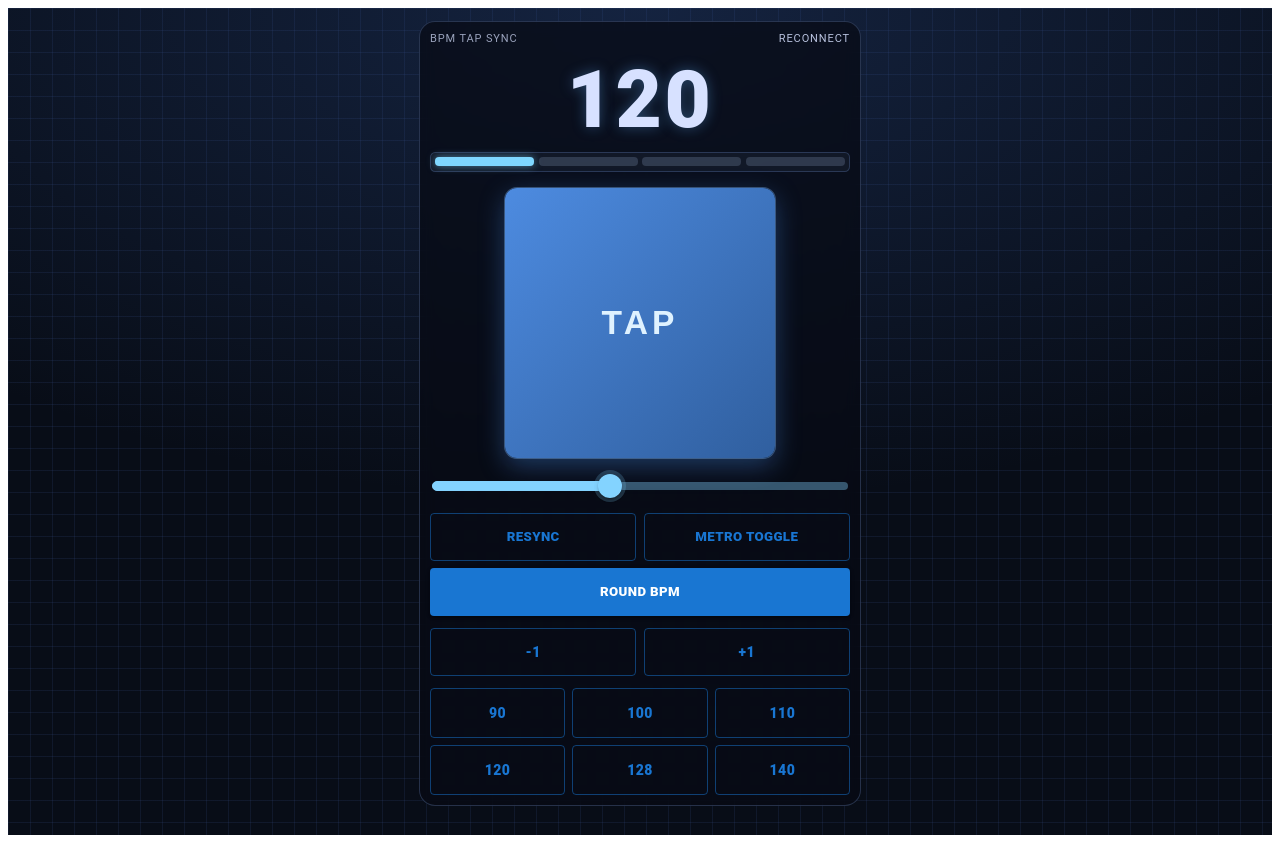
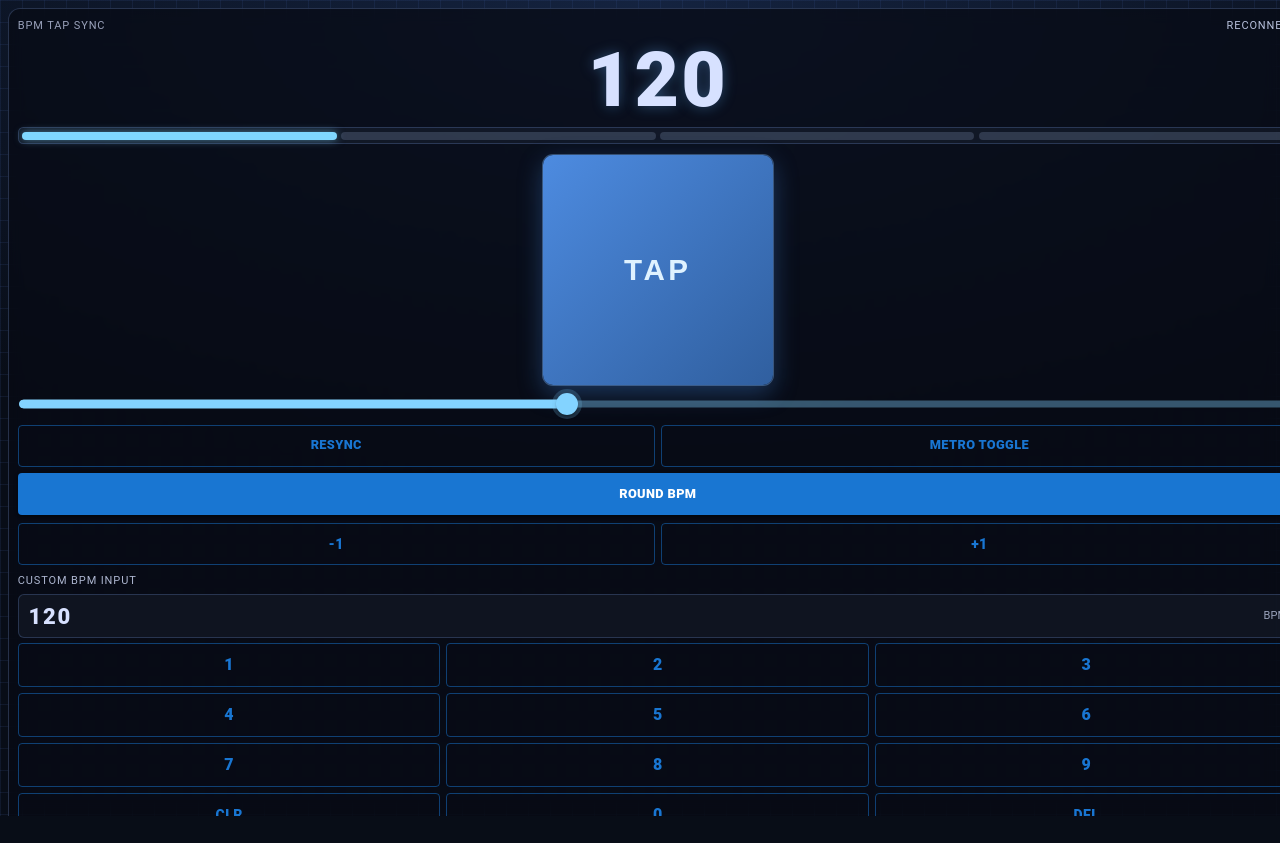
Before and after one commit to Kortesaas/bpm-tap-sync, a React (Vite) app in the folder frontend/: page / in a window 1280 px wide. After the commit the page ends 800 px from the top, so only its background shows below. Built offline with nearby package versions, Linux system fonts and the light colour scheme; no server answers.

Commit message:
Add numpad

```diff
--- a/frontend/index.html
+++ b/frontend/index.html
@@ -2,7 +2,7 @@
 <html lang="en">
   <head>
     <meta charset="UTF-8" />
-    <meta name="viewport" content="width=device-width, initial-scale=1.0" />
+    <meta name="viewport" content="width=device-width, initial-scale=1.0, viewport-fit=cover" />
     <title>bpm-tap-sync</title>
   </head>
   <body>
--- a/frontend/src/App.tsx
+++ b/frontend/src/App.tsx
@@ -1,5 +1,5 @@
-import React, { useEffect, useMemo, useRef, useState } from "react";
-import { Box, Button, Slider, Stack, Typography } from "@mui/material";
+import React, { useEffect, useRef, useState } from "react";
+import { Box, Button, GlobalStyles, Slider, Stack, Typography } from "@mui/material";
 
 type StateMsg = {
   type: "state";
@@ -22,7 +22,6 @@ type ControlMsg =
   | { type: "tap" }
   | { type: "set_bpm"; bpm: number }
   | { type: "nudge"; delta: number }
-  | { type: "preset"; bpm: number }
   | { type: "resync" }
   | { type: "toggle_metronome" }
   | { type: "toggle_bpm_rounding" };
@@ -44,10 +43,11 @@ export default function App() {
   });
   const [connected, setConnected] = useState(false);
   const [tapPressed, setTapPressed] = useState(false);
+  const [bpmEntry, setBpmEntry] = useState("120");
 
   const wsRef = useRef<WebSocket | null>(null);
   const tapReleaseTimerRef = useRef<number | null>(null);
-  const presets = useMemo(() => [90, 100, 110, 120, 128, 140], []);
+  const entryDirtyRef = useRef(false);
 
   useEffect(() => {
     let closedByApp = false;
@@ -68,6 +68,9 @@ export default function App() {
 
         if (msg.type === "state") {
           setState(msg);
+          if (!entryDirtyRef.current) {
+            setBpmEntry(String(Math.round(msg.bpm)));
+          }
         }
       };
 
@@ -98,6 +101,14 @@ export default function App() {
     ws.send(JSON.stringify(obj));
   };
 
+  const releaseTapVisual = () => {
+    if (tapReleaseTimerRef.current !== null) {
+      window.clearTimeout(tapReleaseTimerRef.current);
+      tapReleaseTimerRef.current = null;
+    }
+    setTapPressed(false);
+  };
+
   const handleTapDown = () => {
     setTapPressed(true);
     send({ type: "tap" });
@@ -107,7 +118,35 @@ export default function App() {
     tapReleaseTimerRef.current = window.setTimeout(() => {
       setTapPressed(false);
       tapReleaseTimerRef.current = null;
-    }, 90);
+    }, 60);
+  };
+
+  const setEntryFromDigits = (nextRaw: string) => {
+    const stripped = nextRaw.replace(/^0+(?=\d)/, "");
+    setBpmEntry(stripped.slice(0, 3));
+  };
+
+  const appendDigit = (digit: string) => {
+    const base = entryDirtyRef.current ? bpmEntry : "";
+    setEntryFromDigits(`${base}${digit}`);
+    entryDirtyRef.current = true;
+  };
+
+  const clearEntry = () => {
+    setBpmEntry("");
+    entryDirtyRef.current = true;
+  };
+
+  const backspaceEntry = () => {
+    setBpmEntry((prev) => prev.slice(0, -1));
+    entryDirtyRef.current = true;
+  };
+
+  const applyEntry = () => {
+    const parsed = Number.parseInt(bpmEntry, 10);
+    if (Number.isNaN(parsed)) return;
+    send({ type: "set_bpm", bpm: parsed });
+    entryDirtyRef.current = false;
   };
 
   const nudgeButtons = state.round_whole_bpm
@@ -123,12 +162,33 @@ export default function App() {
       ];
 
   return (
+    <>
+      <GlobalStyles
+        styles={{
+          "html, body, #root": {
+            width: "100%",
+            height: "100%",
+            margin: 0,
+            padding: 0,
+            overflow: "hidden"
+          },
+          body: {
+            backgroundColor: "#080d17"
+          }
+        }}
+      />
+
       <Box
         sx={{
-        minHeight: "100dvh",
-        px: 1.6,
-        pt: 1.6,
-        pb: "calc(env(safe-area-inset-bottom) + 14px)",
+          position: "fixed",
+          inset: 0,
+          width: "100vw",
+          height: "100dvh",
+          overflow: "hidden",
+          px: "max(8px, env(safe-area-inset-left))",
+          pt: "max(8px, env(safe-area-inset-top))",
+          pb: "max(8px, env(safe-area-inset-bottom))",
+          pr: "max(8px, env(safe-area-inset-right))",
           color: "#d7e1ff",
           fontFamily: "'IBM Plex Mono', 'JetBrains Mono', 'Consolas', monospace",
           backgroundColor: "#080d17",
@@ -138,13 +198,12 @@ export default function App() {
         }}
       >
         <Stack
-        spacing={1.5}
+          spacing={1}
           sx={{
+            height: "100%",
             width: "100%",
-          maxWidth: 420,
-          mx: "auto",
-          p: 1.2,
-          borderRadius: 4,
+            p: 1.1,
+            borderRadius: 3,
             border: "1px solid rgba(120,150,210,0.28)",
             background: "rgba(7,11,20,0.72)",
             backdropFilter: "blur(8px)"
@@ -164,7 +223,7 @@ export default function App() {
             sx={{
               textAlign: "center",
               fontWeight: 900,
-            fontSize: "clamp(3.1rem, 15vw, 5rem)",
+              fontSize: "clamp(2.8rem, 14vw, 4.8rem)",
               lineHeight: 1,
               letterSpacing: "0.03em",
               textShadow: "0 0 14px rgba(101,178,255,0.35)"
@@ -177,7 +236,7 @@ export default function App() {
             direction="row"
             spacing={0.55}
             sx={{
-            p: 0.55,
+              p: 0.45,
               borderRadius: 1.3,
               border: "1px solid rgba(121,165,234,0.24)",
               bgcolor: "rgba(115,138,177,0.08)"
@@ -188,7 +247,7 @@ export default function App() {
                 key={b}
                 sx={{
                   flex: 1,
-                height: 9,
+                  height: 8,
                   borderRadius: 1,
                   bgcolor: state.beat === b ? "#7fd7ff" : "rgba(168,190,227,0.20)",
                   boxShadow: state.beat === b ? "0 0 9px rgba(127,215,255,0.55)" : "none",
@@ -198,19 +257,22 @@ export default function App() {
             ))}
           </Stack>
 
-        <Box sx={{ display: "flex", justifyContent: "center", py: 0.6 }}>
+          <Box sx={{ display: "flex", justifyContent: "center", py: 0.35 }}>
             <Box
               component="button"
               type="button"
               onPointerDown={handleTapDown}
+              onPointerUp={releaseTapVisual}
+              onPointerLeave={releaseTapVisual}
+              onPointerCancel={releaseTapVisual}
               sx={{
-              width: "min(74vw, 270px)",
+                width: "min(58vw, 230px)",
                 aspectRatio: "1 / 1",
                 border: "none",
-              borderRadius: 3,
+                borderRadius: 2.5,
                 cursor: "pointer",
                 color: "#dff2ff",
-              fontSize: "2.1rem",
+                fontSize: "1.85rem",
                 fontWeight: 900,
                 letterSpacing: "0.12em",
                 touchAction: "manipulation",
@@ -221,16 +283,16 @@ export default function App() {
                   : "linear-gradient(135deg, #4d8be0 0%, #305f9f 100%)",
                 boxShadow: tapPressed
                   ? "0 0 0 2px rgba(148,214,255,0.6), 0 3px 18px rgba(84,158,255,0.55)"
-                : "0 0 0 1px rgba(132,190,255,0.35), 0 8px 26px rgba(58,116,194,0.45)",
+                  : "0 0 0 1px rgba(132,190,255,0.35), 0 8px 24px rgba(58,116,194,0.42)",
                 transform: tapPressed ? "scale(0.985)" : "scale(1)",
-              transition: "transform 40ms linear, box-shadow 60ms linear, background 60ms linear"
+                transition: "transform 35ms linear, box-shadow 60ms linear, background 60ms linear"
               }}
             >
               TAP
             </Box>
           </Box>
 
-        <Box sx={{ px: 0.3 }}>
+          <Box sx={{ px: 0.2 }}>
             <Slider
               min={60}
               max={200}
@@ -241,15 +303,15 @@ export default function App() {
                 send({ type: "set_bpm", bpm: Array.isArray(value) ? value[0] : value })
               }
               sx={{
-              py: 1.1,
+                py: 0.8,
                 color: "#83d3ff",
                 "& .MuiSlider-thumb": {
-                width: 24,
-                height: 24,
+                  width: 22,
+                  height: 22,
                   boxShadow: "0 0 0 4px rgba(131,211,255,0.2)"
                 },
                 "& .MuiSlider-track, & .MuiSlider-rail": {
-                height: 8,
+                  height: 7,
                   borderRadius: 8
                 }
               }}
@@ -260,27 +322,27 @@ export default function App() {
             sx={{
               display: "grid",
               gridTemplateColumns: "repeat(2, minmax(0, 1fr))",
-            gap: 0.9
+              gap: 0.8
             }}
           >
             <Button
               variant="outlined"
               onClick={() => send({ type: "resync" })}
-            sx={{ minHeight: 48, fontWeight: 800, fontSize: "0.83rem" }}
+              sx={{ minHeight: 42, fontWeight: 800, fontSize: "0.8rem" }}
             >
               RESYNC
             </Button>
             <Button
               variant="outlined"
               onClick={() => send({ type: "toggle_metronome" })}
-            sx={{ minHeight: 48, fontWeight: 800, fontSize: "0.83rem" }}
+              sx={{ minHeight: 42, fontWeight: 800, fontSize: "0.8rem" }}
             >
               METRO TOGGLE
             </Button>
             <Button
               variant={state.round_whole_bpm ? "contained" : "outlined"}
               onClick={() => send({ type: "toggle_bpm_rounding" })}
-            sx={{ minHeight: 48, fontWeight: 800, fontSize: "0.83rem", gridColumn: "1 / -1" }}
+              sx={{ minHeight: 42, fontWeight: 800, fontSize: "0.8rem", gridColumn: "1 / -1" }}
             >
               ROUND BPM
             </Button>
@@ -290,7 +352,7 @@ export default function App() {
             sx={{
               display: "grid",
               gridTemplateColumns: `repeat(${nudgeButtons.length}, minmax(0, 1fr))`,
-            gap: 0.9
+              gap: 0.8
             }}
           >
             {nudgeButtons.map((item) => (
@@ -298,32 +360,72 @@ export default function App() {
                 key={item.label}
                 variant="outlined"
                 onClick={() => send({ type: "nudge", delta: item.delta })}
-              sx={{ minHeight: 48, fontWeight: 800 }}
+                sx={{ minHeight: 42, fontWeight: 800 }}
               >
                 {item.label}
               </Button>
             ))}
           </Box>
 
+          <Stack spacing={0.6} sx={{ mt: "auto" }}>
+            <Typography sx={{ fontSize: 11, opacity: 0.8, letterSpacing: "0.08em" }}>
+              CUSTOM BPM INPUT
+            </Typography>
+            <Box
+              sx={{
+                minHeight: 42,
+                px: 1.2,
+                borderRadius: 1.5,
+                display: "flex",
+                alignItems: "center",
+                justifyContent: "space-between",
+                border: "1px solid rgba(121,165,234,0.24)",
+                bgcolor: "rgba(115,138,177,0.08)"
+              }}
+            >
+              <Typography sx={{ fontSize: 22, fontWeight: 900, letterSpacing: "0.08em" }}>
+                {bpmEntry || "---"}
+              </Typography>
+              <Typography sx={{ fontSize: 11, opacity: 0.7 }}>BPM</Typography>
+            </Box>
+
             <Box
               sx={{
                 display: "grid",
                 gridTemplateColumns: "repeat(3, minmax(0, 1fr))",
-            gap: 0.9
+                gap: 0.75
               }}
             >
-          {presets.map((bpm) => (
+              {["1", "2", "3", "4", "5", "6", "7", "8", "9"].map((digit) => (
                 <Button
-              key={bpm}
+                  key={digit}
                   variant="outlined"
-              onClick={() => send({ type: "preset", bpm })}
-              sx={{ minHeight: 50, fontWeight: 900 }}
+                  onPointerDown={() => appendDigit(digit)}
+                  sx={{ minHeight: 44, fontWeight: 900, fontSize: "1rem" }}
                 >
-              {bpm}
+                  {digit}
                 </Button>
               ))}
+              <Button variant="outlined" onPointerDown={clearEntry} sx={{ minHeight: 44, fontWeight: 800 }}>
+                CLR
+              </Button>
+              <Button variant="outlined" onPointerDown={() => appendDigit("0")} sx={{ minHeight: 44, fontWeight: 900, fontSize: "1rem" }}>
+                0
+              </Button>
+              <Button variant="outlined" onPointerDown={backspaceEntry} sx={{ minHeight: 44, fontWeight: 800 }}>
+                DEL
+              </Button>
+              <Button
+                variant="contained"
+                onPointerDown={applyEntry}
+                sx={{ minHeight: 46, fontWeight: 900, gridColumn: "1 / -1" }}
+              >
+                SET BPM
+              </Button>
             </Box>
           </Stack>
+        </Stack>
       </Box>
+    </>
   );
 }
```
Lines whose indentation alone changed are shown as unchanged.
